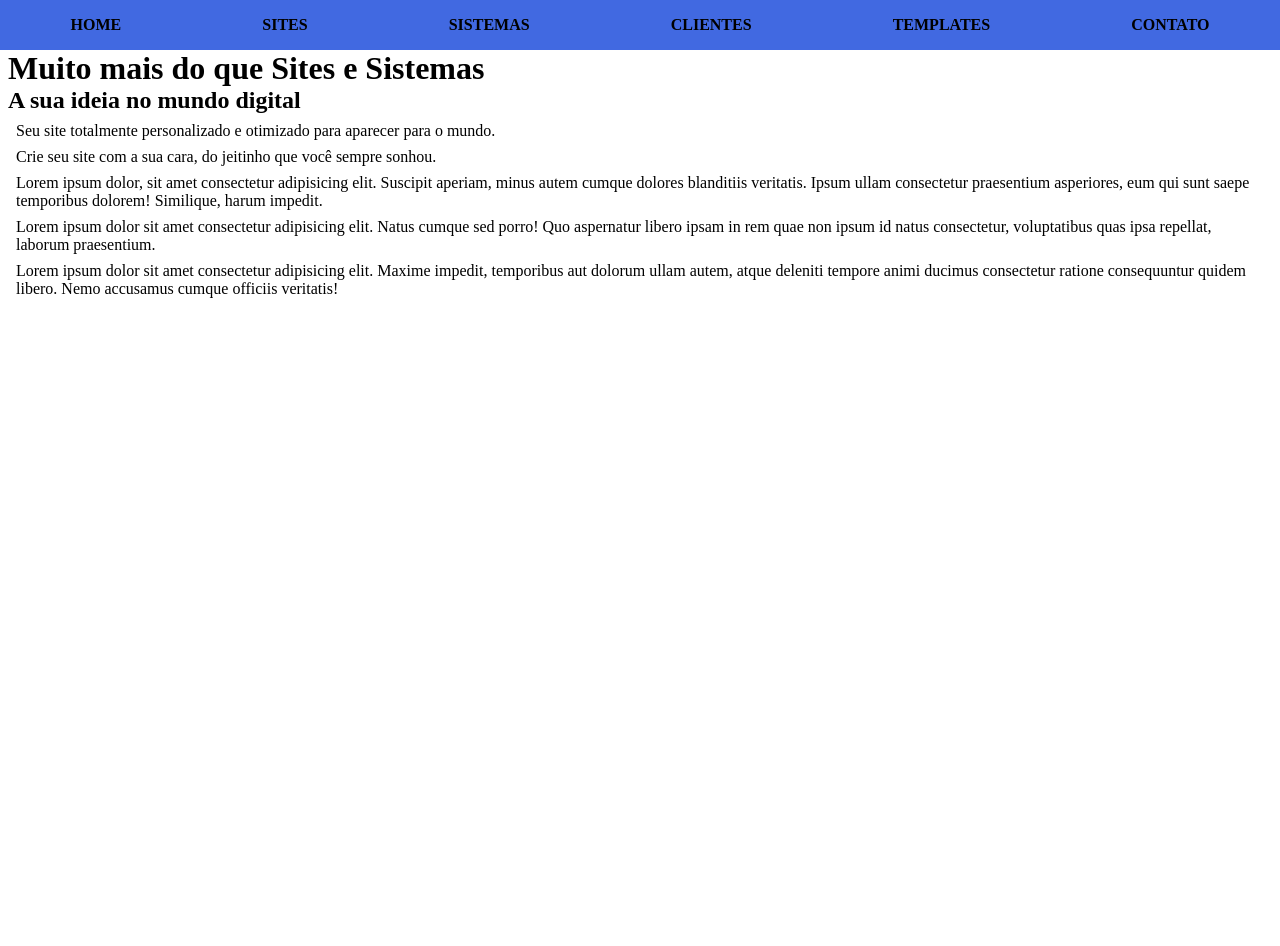
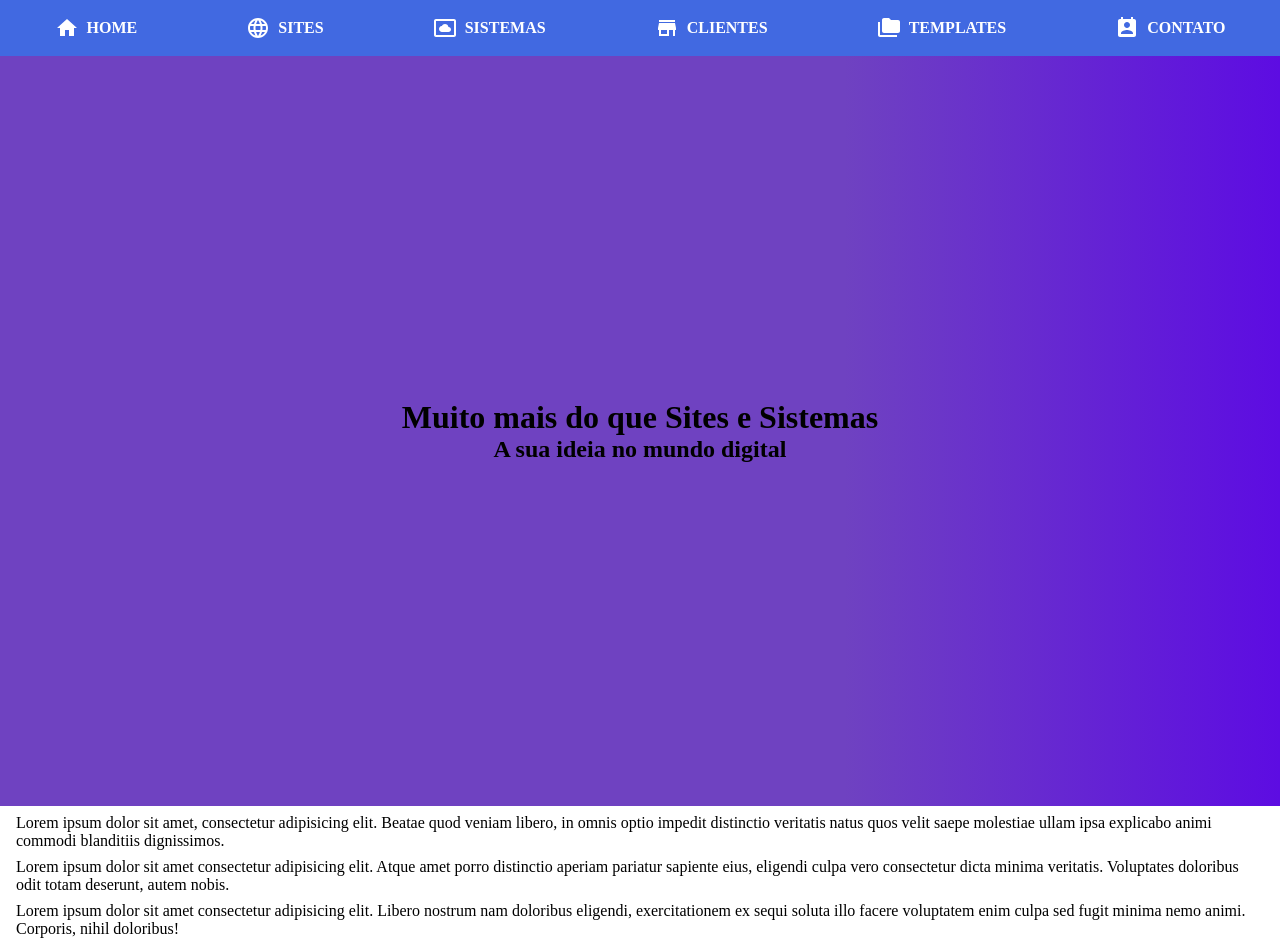
Before and after one commit to phphill/phphill, a React (Create React App) app: page / in a window 1280 px wide. Before the commit the page ends 800 px from the top, so only its background shows below. Built offline with nearby package versions, Linux system fonts and the light colour scheme.

Commit message:
Add API React 18, Navbar Sticky and others adjusts

```diff
--- a/package.json
+++ b/package.json
@@ -15,7 +15,7 @@
     "@types/jest": "^27.4.1",
     "@types/node": "^16.11.26",
     "@types/react": "^17.0.44",
-    "@types/react-dom": "^17.0.15",
+    "@types/react-dom": "^18.0.0",
     "@types/styled-components": "^5.1.25",
     "react": "^18.0.0",
     "react-dom": "^18.0.0",
--- a/public/index.html
+++ b/public/index.html
@@ -5,39 +5,14 @@
     <link rel="icon" href="%PUBLIC_URL%/favicon.ico" />
     <meta name="viewport" content="width=device-width, initial-scale=1" />
     <meta name="theme-color" content="#000000" />
-    <meta
-      name="description"
-      content="Web site created using create-react-app"
-    />
+    <meta name="description" content="Phillip Vieira - Webdev" />
+    <meta name="autor" content="Phillip Vieira" />
     <link rel="apple-touch-icon" href="%PUBLIC_URL%/logo192.png" />
-    <!--
-      manifest.json provides metadata used when your web app is installed on a
-      user's mobile device or desktop. See https://developers.google.com/web/fundamentals/web-app-manifest/
-    -->
     <link rel="manifest" href="%PUBLIC_URL%/manifest.json" />
-    <!--
-      Notice the use of %PUBLIC_URL% in the tags above.
-      It will be replaced with the URL of the `public` folder during the build.
-      Only files inside the `public` folder can be referenced from the HTML.
-
-      Unlike "/favicon.ico" or "favicon.ico", "%PUBLIC_URL%/favicon.ico" will
-      work correctly both with client-side routing and a non-root public URL.
-      Learn how to configure a non-root public URL by running `npm run build`.
-    -->
     <title>A sua Ideia no mundo digital | Phillip Vieira</title>
   </head>
   <body>
     <noscript>You need to enable JavaScript to run this app.</noscript>
     <div id="root"></div>
-    <!--
-      This HTML file is a template.
-      If you open it directly in the browser, you will see an empty page.
-
-      You can add webfonts, meta tags, or analytics to this file.
-      The build step will place the bundled scripts into the <body> tag.
-
-      To begin the development, run `npm start` or `yarn start`.
-      To create a production bundle, use `npm run build` or `yarn build`.
-    -->
   </body>
 </html>
--- a/src/components/Home.tsx
+++ b/src/components/Home.tsx
@@ -1,32 +1,33 @@
+import {SCHeader} from './SCHome';
 export function Home() {
   return (
     <>
-      <div className="container-full">
-        <h1>Muito mais do que Sites e Sistemas</h1>
-        <h2>A sua ideia no mundo digital</h2>
-      </div>
+      <SCHeader>
+        <div className="container-full">
+          <header>
+            <h1>Muito mais do que Sites e Sistemas</h1>
+          </header>
+          <h2>A sua ideia no mundo digital</h2>
+        </div>
+      </SCHeader>
       <div className="container">
         <p>
-          Seu site totalmente personalizado e otimizado para aparecer para o
-          mundo.
-        </p>
-        <p>Crie seu site com a sua cara, do jeitinho que você sempre sonhou.</p>
-        <p>
-          Lorem ipsum dolor, sit amet consectetur adipisicing elit. Suscipit
-          aperiam, minus autem cumque dolores blanditiis veritatis. Ipsum ullam
-          consectetur praesentium asperiores, eum qui sunt saepe temporibus
-          dolorem! Similique, harum impedit.
+          Lorem ipsum dolor sit amet, consectetur adipisicing elit. Beatae quod
+          veniam libero, in omnis optio impedit distinctio veritatis natus quos
+          velit saepe molestiae ullam ipsa explicabo animi commodi blanditiis
+          dignissimos.
         </p>
         <p>
-          Lorem ipsum dolor sit amet consectetur adipisicing elit. Natus cumque
-          sed porro! Quo aspernatur libero ipsam in rem quae non ipsum id natus
-          consectetur, voluptatibus quas ipsa repellat, laborum praesentium.
+          Lorem ipsum dolor sit amet consectetur adipisicing elit. Atque amet
+          porro distinctio aperiam pariatur sapiente eius, eligendi culpa vero
+          consectetur dicta minima veritatis. Voluptates doloribus odit totam
+          deserunt, autem nobis.
         </p>
         <p>
-          Lorem ipsum dolor sit amet consectetur adipisicing elit. Maxime
-          impedit, temporibus aut dolorum ullam autem, atque deleniti tempore
-          animi ducimus consectetur ratione consequuntur quidem libero. Nemo
-          accusamus cumque officiis veritatis!
+          Lorem ipsum dolor sit amet consectetur adipisicing elit. Libero
+          nostrum nam doloribus eligendi, exercitationem ex sequi soluta illo
+          facere voluptatem enim culpa sed fugit minima nemo animi. Corporis,
+          nihil doloribus!
         </p>
       </div>
     </>
--- a/src/components/MenuNavbar.tsx
+++ b/src/components/MenuNavbar.tsx
@@ -1,24 +1,48 @@
 /* eslint-disable jsx-a11y/anchor-is-valid */
+import HomeIcon from '@mui/icons-material/Home';
+import LanguageIcon from '@mui/icons-material/Language';
+import SettingsSystemDaydreamIcon from '@mui/icons-material/SettingsSystemDaydream';
+import StoreIcon from '@mui/icons-material/Store';
+import FolderCopyIcon from '@mui/icons-material/FolderCopy';
+import PermContactCalendarIcon from '@mui/icons-material/PermContactCalendar';
 export function MenuNavbar() {
   return (
     <ul>
       <a href="#">
-        <li>HOME</li>
+        <li>
+          <HomeIcon />
+          HOME
+        </li>
       </a>
       <a href="#">
-        <li>SITES</li>
+        <li>
+          <LanguageIcon />
+          SITES
+        </li>
       </a>
       <a href="#">
-        <li>SISTEMAS</li>
+        <li>
+          <SettingsSystemDaydreamIcon />
+          SISTEMAS
+        </li>
       </a>
       <a href="#">
-        <li>CLIENTES</li>
+        <li>
+          <StoreIcon />
+          CLIENTES
+        </li>
       </a>
       <a href="#">
-        <li>TEMPLATES</li>
+        <li>
+          <FolderCopyIcon />
+          TEMPLATES
+        </li>
       </a>
       <a href="#">
-        <li>CONTATO</li>
+        <li>
+          <PermContactCalendarIcon />
+          CONTATO
+        </li>
       </a>
     </ul>
   );
--- a/src/components/Navbar.tsx
+++ b/src/components/Navbar.tsx
@@ -17,8 +17,6 @@ export function Navbar() {
     setActiveMenu(activeMenu ? false : true);
   };
 
-  console.log(activeMenu);
-
   return (
     <SCNavbar>
       <div className="navbar">
--- /dev/null
+++ b/src/components/SCHome.tsx
@@ -0,0 +1,16 @@
+import styled from 'styled-components';
+
+export const SCHeader = styled.header`
+  display: flex;
+  flex-direction: column;
+  align-items: center;
+  justify-content: center;
+  text-align: center;
+  height: calc(100vh - 50px);
+  background: rgb(111, 66, 193);
+  background: linear-gradient(
+    90deg,
+    rgba(111, 66, 193, 1) 66%,
+    rgba(93, 12, 226, 1) 100%
+  );
+`;
--- a/src/components/SCNavbar.tsx
+++ b/src/components/SCNavbar.tsx
@@ -1,16 +1,28 @@
 import styled from 'styled-components';
 
 export const SCNavbar = styled.nav`
-  background-color: rgba(1, 247, 205, 1);
+  position: sticky;
+  top: 0;
+  background: rgb(117, 81, 187);
+  background: radial-gradient(
+    circle,
+    rgba(117, 81, 187, 1) 59%,
+    rgba(107, 24, 242, 1) 100%
+  );
   transition: all 1s;
   .navbar-button {
     width: 50px;
     height: 50px;
     padding: 0.5rem;
+    cursor: pointer;
   }
   .navbar {
-    transition: all 1s;
-    background-color: royalblue;
+    background: rgb(111, 66, 193);
+    background: linear-gradient(
+      90deg,
+      rgba(111, 66, 193, 1) 66%,
+      rgba(93, 12, 226, 1) 100%
+    );
     height: 50px;
     @media (min-width: 800px) {
       display: none;
@@ -19,41 +31,78 @@ export const SCNavbar = styled.nav`
 `;
 
 export const SCNavbarMenu = styled.div`
-  transition: all 1s;
+  background-color: transparent;
+  background-color: rgba(100, 34, 212, 0.8);
+  position: absolute;
+  width: 100%;
+  z-index: 10;
+  animation-duration: 1s;
+  animation-name: navbarDown;
+  @keyframes navbarDown {
+    0% {
+      transform: translateY(-200rem);
+    }
+
+    25% {
+      transform: translateY(1rem);
+    }
+    50% {
+      transform: translateY(0);
+    }
+    75% {
+      transform: translateY(0.5rem);
+    }
+    100% {
+      transform: translateY(0);
+    }
+  }
   ul {
     transition: all 1s;
     list-style: none;
     li {
+      display: flex;
+      gap: 0.5rem;
+      align-items: center;
       transition: all 1s;
       border-radius: 5px;
       padding: 1rem;
-      color: black;
+      color: white;
       font-weight: bold;
       &:hover {
-        background-color: black;
+        /* border: 2px solid white;
+        border-top: none;
+        border-right: none;
+        border-left: none;
+        border-radius: none; */
+        box-shadow: -3px 5px 6px -2px #000000;
         color: white;
         transition: all 0.5s;
       }
     }
   }
   @media (min-width: 800px) {
+    position: relative;
     ul {
       display: flex;
       width: 100%;
       justify-content: space-around;
       align-items: center;
       background-color: royalblue;
+      li {
+        cursor: pointer;
+      }
     }
   }
 `;
 
 export const SCNavbarMenuHidden = styled.div`
-  opacity: 0;
-  position: absolute;
-  transform: translateY(-100rem);
+  /* position: absolute;
+  opacity: 0; */
+  display: none;
   transition: all 1s;
   ul {
     li {
+      transition: all 1s;
       transform: translateX(-50rem);
     }
   }
--- a/src/global-styles.tsx
+++ b/src/global-styles.tsx
@@ -8,7 +8,8 @@ export default createGlobalStyle`
 }
 
 .container-full {
-  margin: 0 .5rem;
+  width: 100%;
+  padding: 0 .5rem;
 }
 
 .container {
--- a/src/index.tsx
+++ b/src/index.tsx
@@ -1,13 +1,25 @@
 import React from 'react';
-import ReactDOM from 'react-dom';
+// import ReactDOM from 'react-dom';
+import {createRoot} from 'react-dom/client';
 import {BrowserRouter} from 'react-router-dom';
 import {App} from './App';
 
-ReactDOM.render(
+// REACT 17
+// ReactDOM.render(
+//   <React.StrictMode>
+//     <BrowserRouter>
+//       <App />
+//     </BrowserRouter>
+//   </React.StrictMode>,
+//   document.getElementById('root')
+// );
+
+const rootElement = document.getElementById('root');
+const root = createRoot(rootElement!);
+root.render(
   <React.StrictMode>
     <BrowserRouter>
       <App />
     </BrowserRouter>
-  </React.StrictMode>,
-  document.getElementById('root')
+  </React.StrictMode>
 );
```
Also changed, not shown: public/manifest.json, 9 other files (tests, documents, lock files or other folders).
